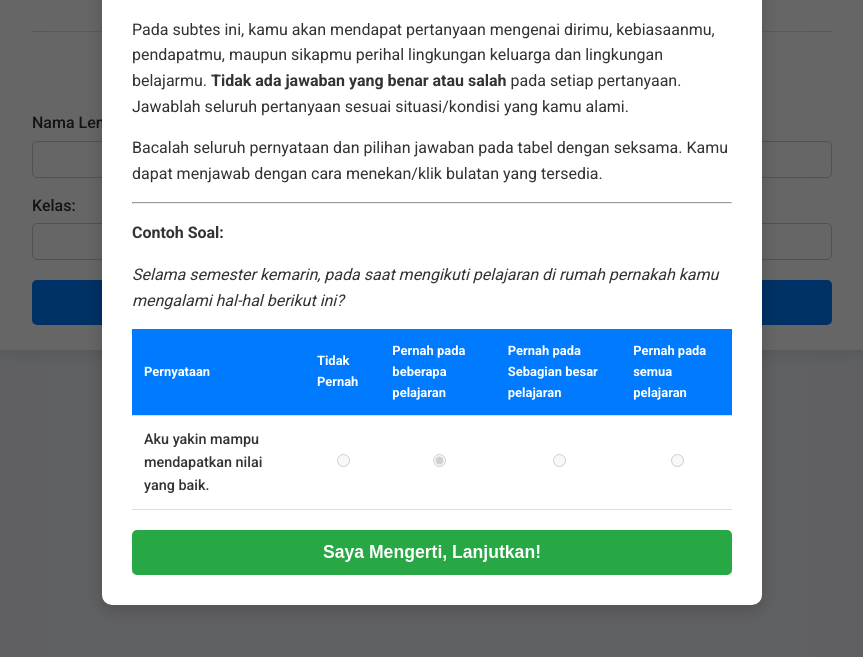
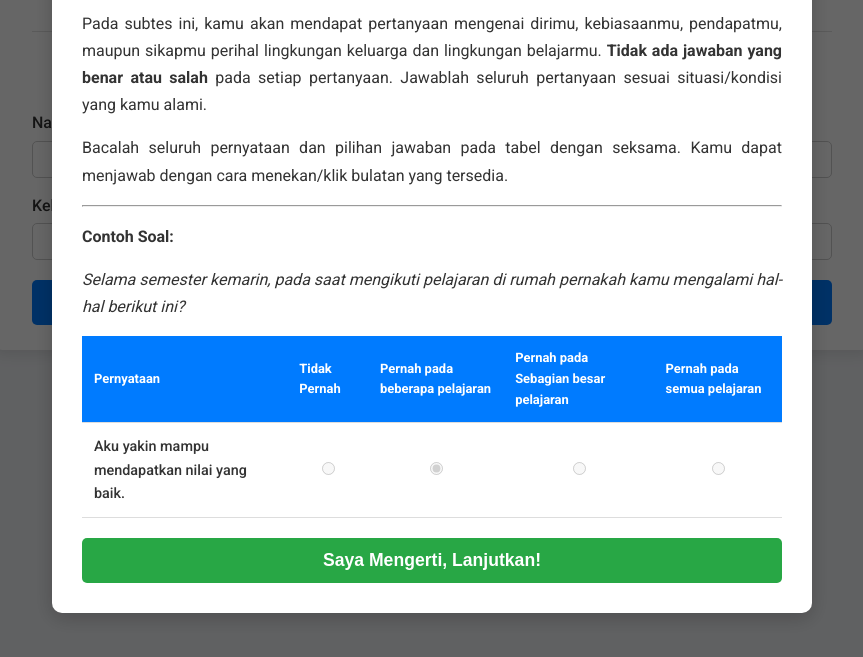
Before and after one commit to pakteguhcom/slb, a plain HTML site: page index.html in a window 1280 px wide. Shown: the part 143-800 px from the top of the page, without its empty margins (208-1071 px from the left). Drawn offline with Linux system fonts and the light colour scheme.

Commit message:
Update style.css

```diff
--- a/style.css
+++ b/style.css
@@ -189,13 +189,19 @@ button:hover {
     padding: 30px;
     border-radius: 10px;
     width: 90%;
-    max-width: 600px;
+    max-width: 700px; /* Lebar disesuaikan */
     box-shadow: 0 5px 20px rgba(0,0,0,0.2);
 }
 
 .modal-content h2 {
     text-align: center;
     color: #0056b3;
+}
+
+/* Penyesuaian estetik pada teks petunjuk */
+.modal-content p {
+    text-align: justify;
+    line-height: 1.7;
 }
 
 .modal-content .example-table {
```
